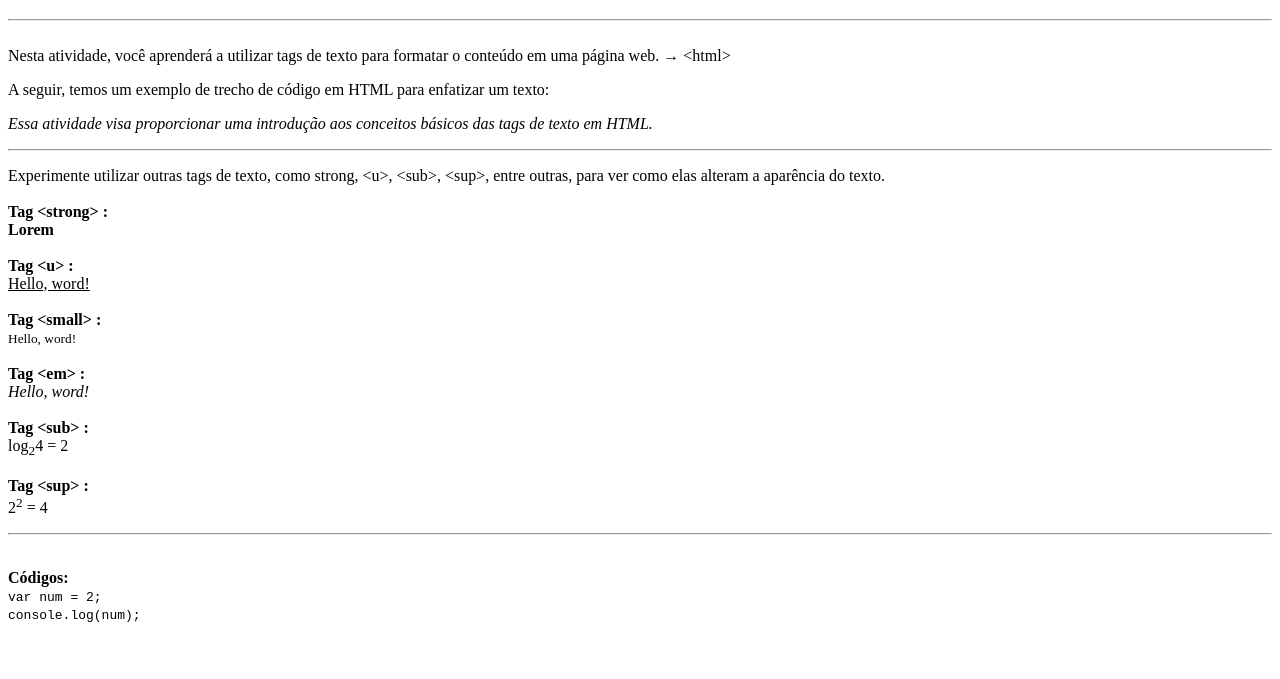
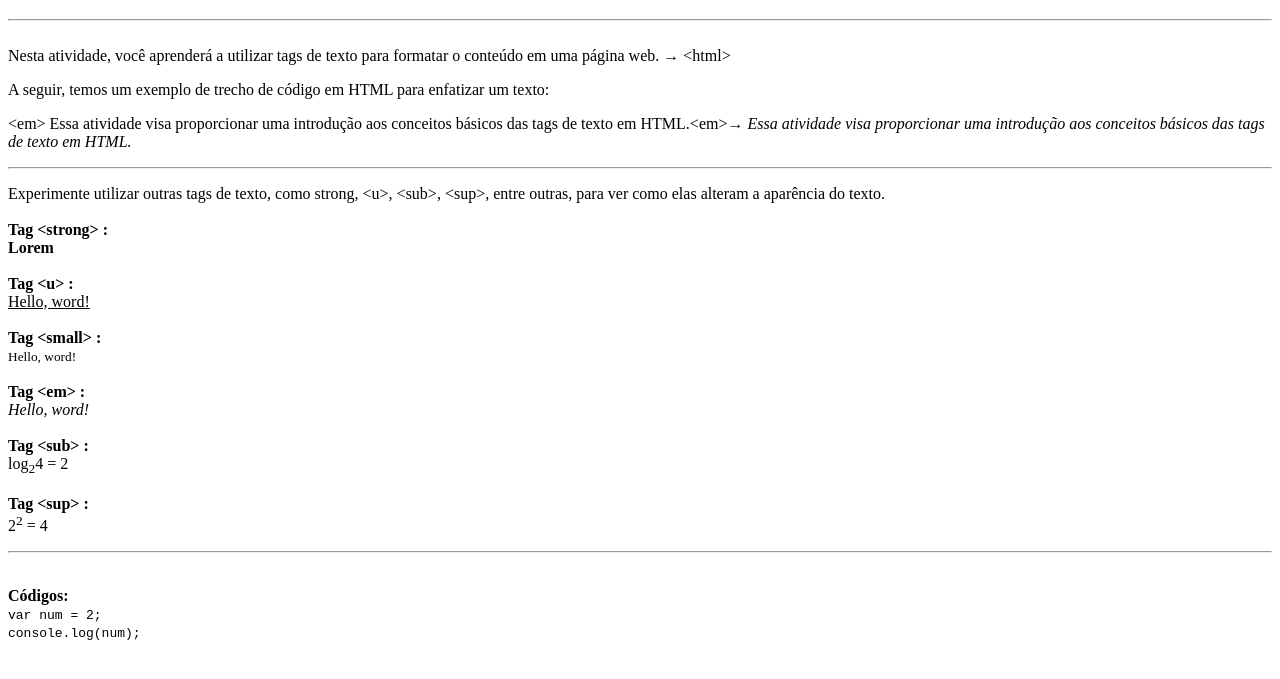
Before and after one commit to LucasTakamoto19/estudando-html, a plain HTML site: page aula-200623/index.html in a window 1280 px wide. Shown: the part 61-740 px from the top of the page. Drawn offline with Linux system fonts and the light colour scheme.

Commit message:
Modificando a parte de enfatizar

```diff
--- a/aula-200623/index.html
+++ b/aula-200623/index.html
@@ -55,8 +55,7 @@ ALT + Z = Quebra a linha que ultrapassam a tela. -->
         <!-- <pre> é um texto Pré formatado -->
 
 
-        <em> Essa atividade visa proporcionar uma introdução aos conceitos básicos das tags de texto em HTML.</em>
-
+            &lt;em&gt; Essa atividade visa proporcionar uma introdução aos conceitos básicos das tags de texto em HTML.&lt;em&gt;&rarr; <em>Essa atividade visa proporcionar uma introdução aos conceitos básicos das tags de texto em HTML.</em>
 
         <hr>
 
```
